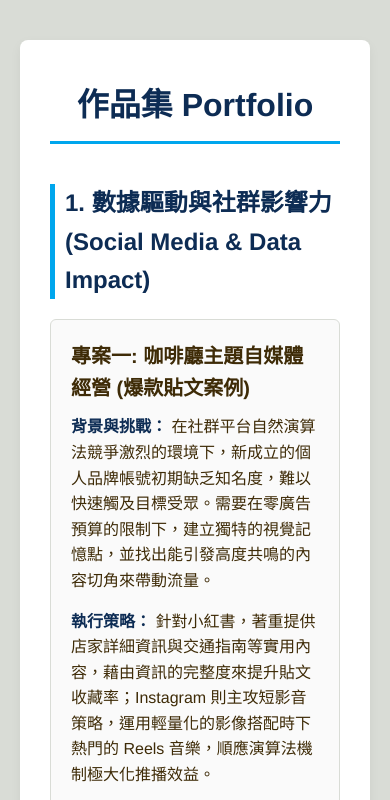
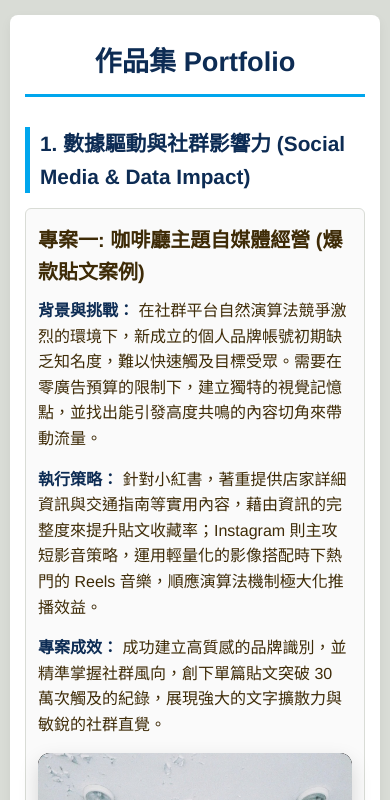
Before and after one commit to Dinwei1/xiaohongshu, a plain HTML site: page index.html in a window 390 px wide. Shown: the top 800 px of the page. Drawn offline with Linux system fonts and the light colour scheme.

Commit message:
change mobile veiw

```diff
--- a/index.html
+++ b/index.html
@@ -230,11 +230,35 @@
         .xhs-actions i:hover { color: #ff2442; }
         .xhs-share { margin-left: auto; }
 
-        /* 手機版適應 */
-        @media (max-width: 850px) {
+       /* 手機版適應 (保留電腦版樣式，只修改小螢幕) */
+       @media (max-width: 850px) {
+            /* 1. 減少最外層與白色主容器的留白，釋放左右空間 */
+            body {
+                padding: 15px 10px;
+            }
+            .portfolio-container {
+                padding: 25px 15px;
+            }
+            .project-card {
+                padding: 15px 12px;
+            }
+
+            /* 2. 微調標題大小，避免佔據過多高度 */
+            h1 {
+                font-size: 1.7rem;
+                margin-bottom: 25px;
+            }
+            h2 {
+                font-size: 1.3rem;
+                margin-top: 30px;
+                margin-bottom: 15px;
+            }
+
+            /* 3. 保留原本的小紅書卡片手機版適應 */
             .xhs-mockup {
                 height: auto;
                 flex-direction: column;
+                margin-top: 15px;
             }
             .xhs-carousel-container {
                 width: 100%;
```
